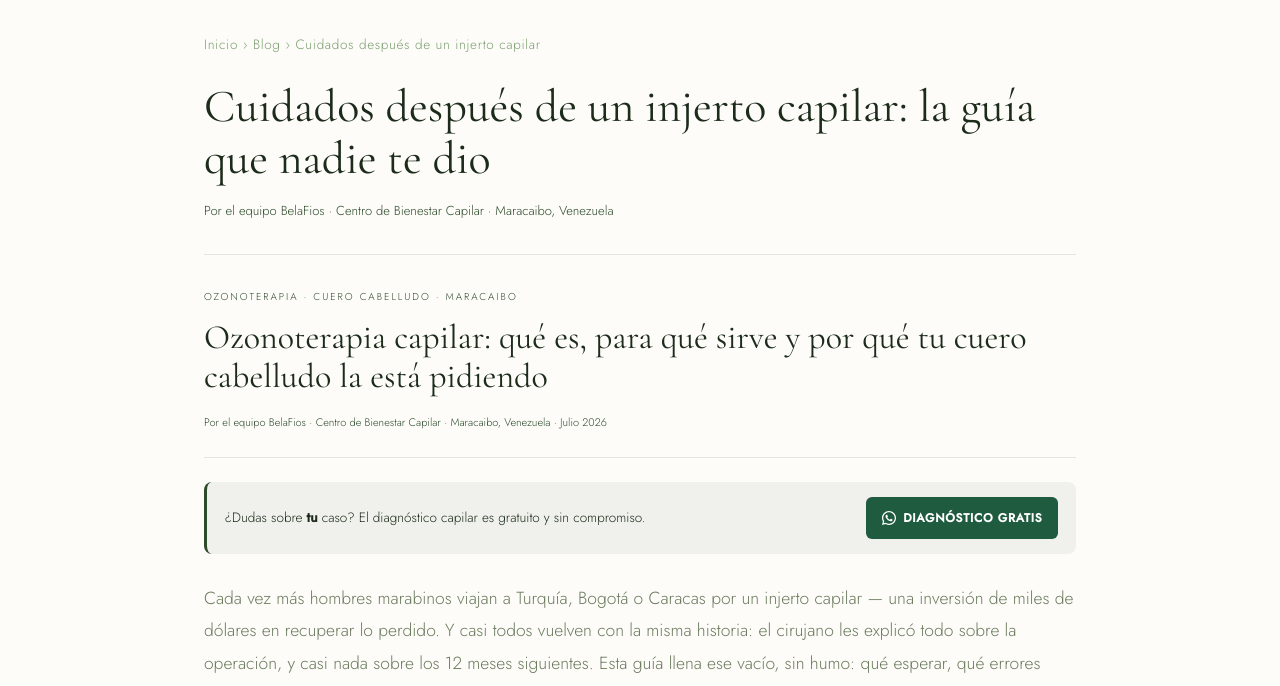
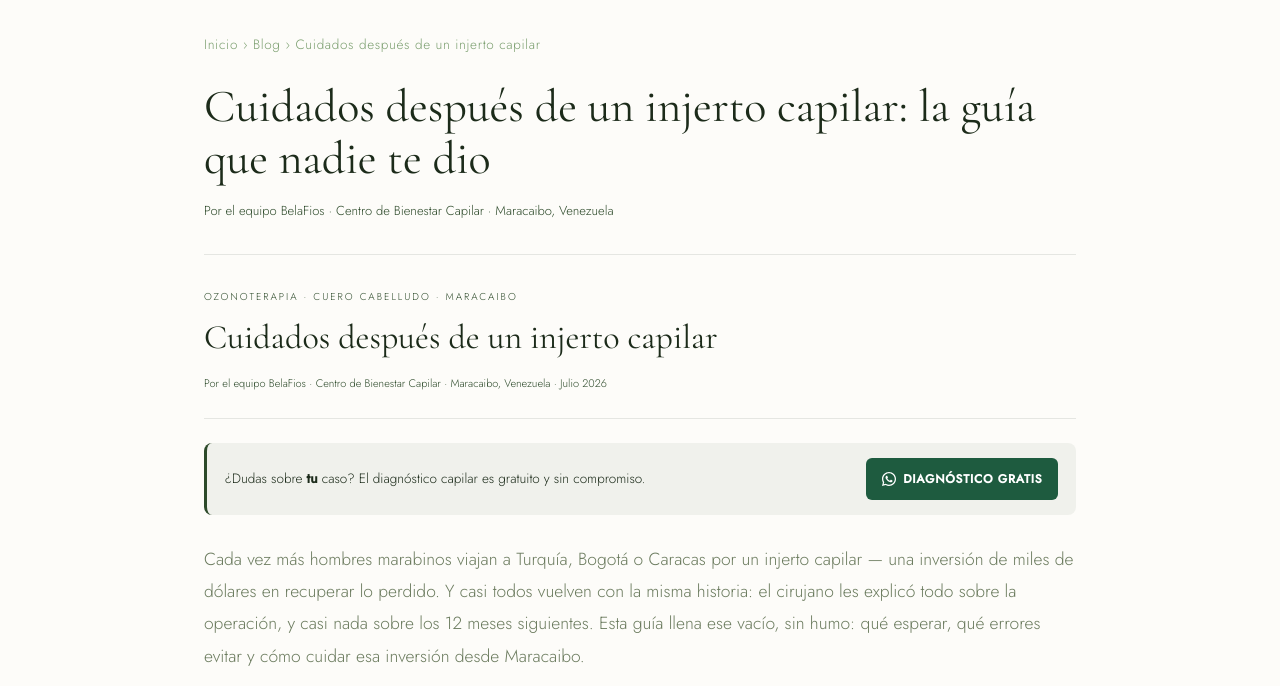
Before and after one commit to BelaFiosVzla/BelaFios, a plain HTML site: page blog/cuidados-injerto-capilar-hombres-maracaibo.html in a window 1280 px wide. Shown: the part 84-770 px from the top of the page. Drawn offline with nearby package versions, Linux system fonts and the light colour scheme.

Commit message:
Update cuidados-injerto-capilar-hombres-maracaibo.html

```diff
--- a/blog/cuidados-injerto-capilar-hombres-maracaibo.html
+++ b/blog/cuidados-injerto-capilar-hombres-maracaibo.html
@@ -12,7 +12,7 @@ j=d.createElement(s),dl=l!='dataLayer'?'&l='+l:'';j.async=true;j.src=
 <meta name="viewport" content="width=device-width, initial-scale=1.0">
 <title>Cuidados Después de un Injerto Capilar: Guía para Hombres | BelaFios</title>
 <meta name="description" content="Te hiciste un injerto capilar y nadie te dijo qué viene después. Guía honesta: fases, errores comunes y cómo la ozonoterapia y la luz roja cuidan tu inversión.">
-<meta name="keywords" content="cuidados despues de injerto capilar,trasplante capilar maracaibo,cuidados post trasplante capilar,injerto capilar cuidados,cuando lavar el pelo despues de injerto capilar,shock loss injerto,ozonoterapia despues de trasplante capilar,luz roja crecimiento del pelo,terapia post trasplante capilar,injerto de pelo maracaibo">
+<meta name="keywords" content="cuidados despues de injerto capilar,trasplante capilar maracaibo,cuidados post trasplante capilar,cuidado injerto capilar,lavar el pelo despues de injerto capilar,shock loss injerto,ozonoterapia despues de trasplante capilar,luz roja crecimiento del pelo,terapia post trasplante capilar,injerto de pelo maracaibo">
 <link rel="icon" type="image/x-icon" href="/favicon.ico">
 <link rel="icon" type="image/png" sizes="32x32" href="/favicon-32.png">
 <link rel="apple-touch-icon" href="/apple-touch-icon.png">
@@ -210,7 +210,7 @@ height="0" width="0" style="display:none;visibility:hidden"></iframe></noscript>
   <div class="article-body">
 
     <div style="font-size:10px;letter-spacing:.2em;text-transform:uppercase;color:var(--amazon);margin-bottom:.75rem">Ozonoterapia · Cuero Cabelludo · Maracaibo</div>
-    <div class="blog-full-title">Ozonoterapia capilar: qué es, para qué sirve y por qué tu cuero cabelludo la está pidiendo</div>
+    <div class="blog-full-title">Cuidados después de un injerto capilar</div>
     <div class="blog-full-meta">Por el equipo BelaFios · Centro de Bienestar Capilar · Maracaibo, Venezuela · Julio 2026</div>
 
     <div class="blog-top-cta" style="display:flex;align-items:center;justify-content:space-between;gap:1rem;flex-wrap:wrap;background:rgba(45,74,42,.06);border-left:3px solid var(--amazon);border-radius:8px;padding:.9rem 1.1rem;margin:1.25rem 0 1.75rem">
```
